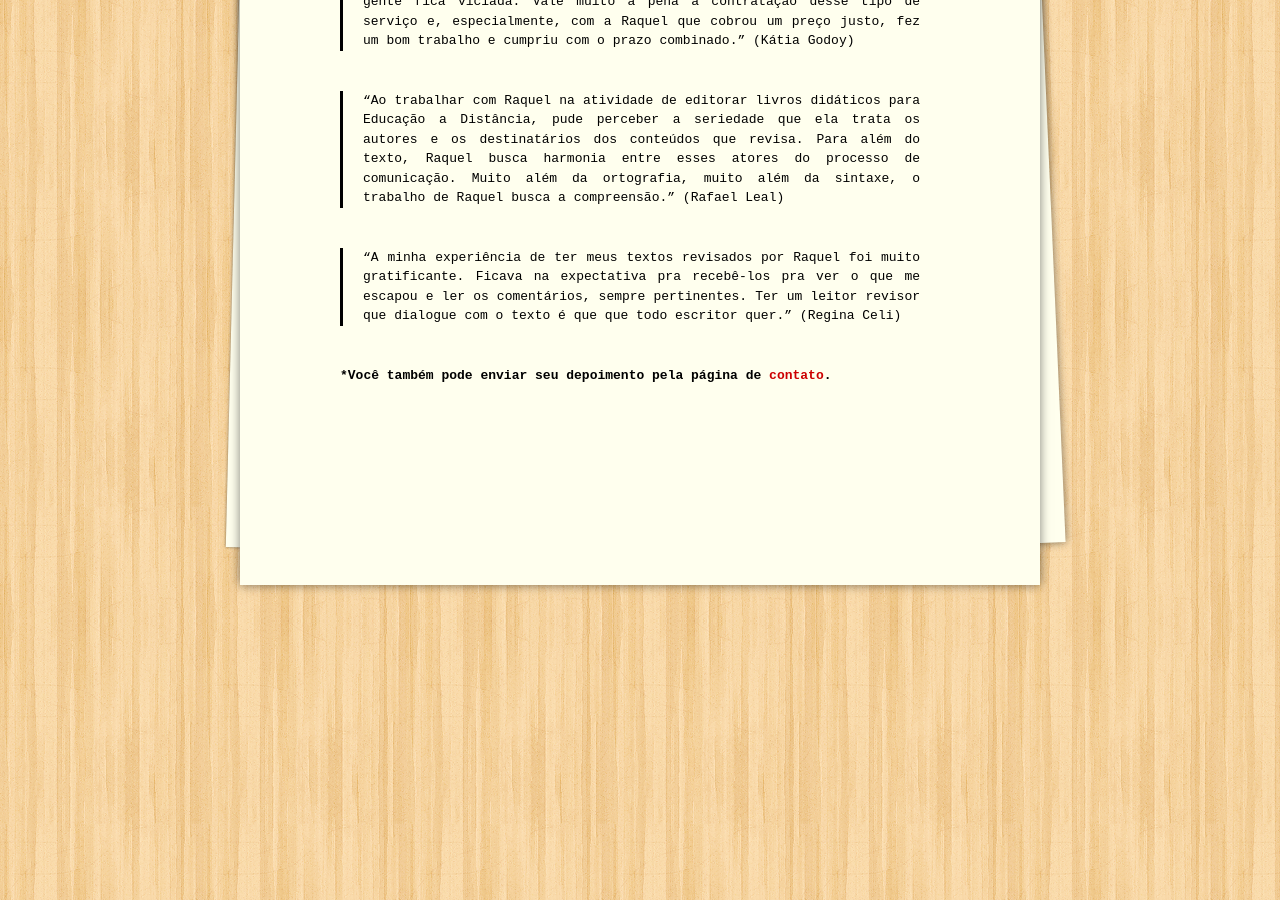
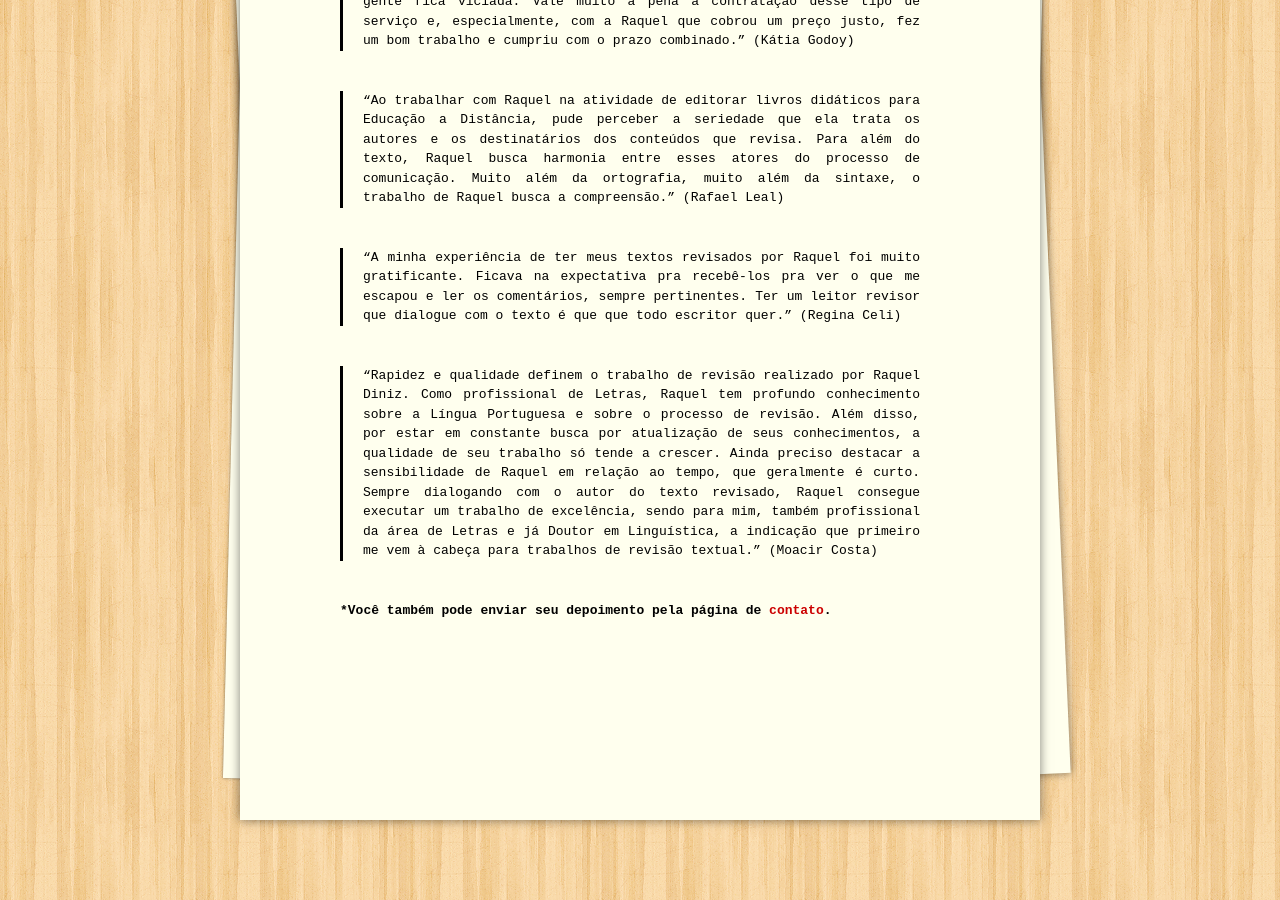
Before and after one commit to raqueldiniz/site, a Jekyll site: the page built from depoimentos.md, in a window 1280 px wide and 900 px high, scrolled down 964 px. Built offline with Jekyll 4.4.1, drawn with Linux system fonts in a browser that asks for light colours.

Commit message:
Update depoimentos.md

```diff
--- a/depoimentos.md
+++ b/depoimentos.md
@@ -21,5 +21,7 @@ Veja abaixo os depoimentos de quem já teve um trabalho revisado por mim. <3
 
 > "A minha experiência de ter meus textos revisados por Raquel foi muito gratificante. Ficava na expectativa pra recebê-los pra ver o que me escapou e ler os comentários, sempre pertinentes. Ter um leitor revisor que dialogue com o texto é que que todo escritor quer." (Regina Celi)
 
+> "Rapidez e qualidade definem o trabalho de revisão realizado por Raquel Diniz. Como profissional de Letras, Raquel tem profundo conhecimento sobre a Língua Portuguesa e sobre o processo de revisão. Além disso, por estar em constante busca por atualização de seus conhecimentos, a qualidade de seu trabalho só tende a crescer. Ainda preciso destacar a sensibilidade de Raquel em relação ao tempo, que geralmente é curto. Sempre dialogando com o autor do texto revisado, Raquel consegue executar um trabalho de excelência, sendo para mim, também profissional da área de Letras e já Doutor em Linguística, a indicação que primeiro me vem à cabeça para trabalhos de revisão textual." (Moacir Costa)
+
 
 ***Você também pode enviar seu depoimento pela página de [contato](/contato/).**
```
